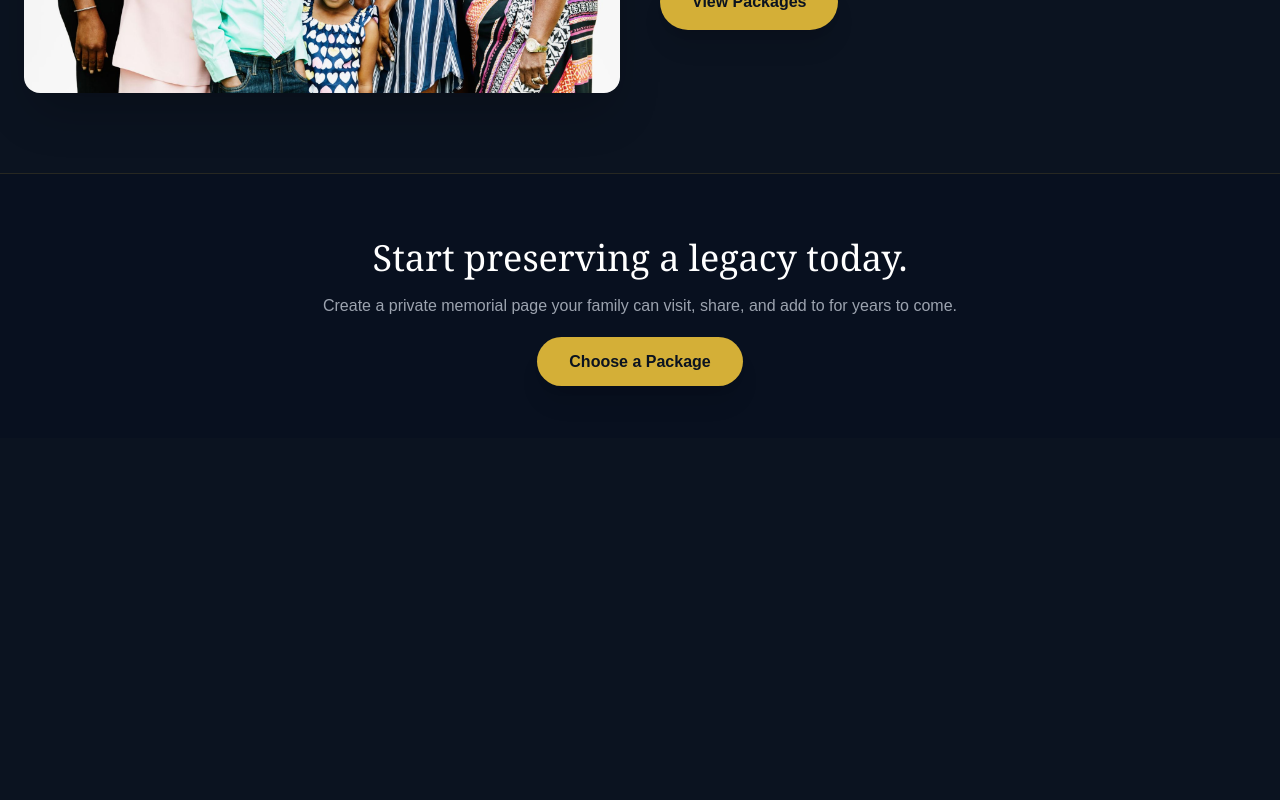
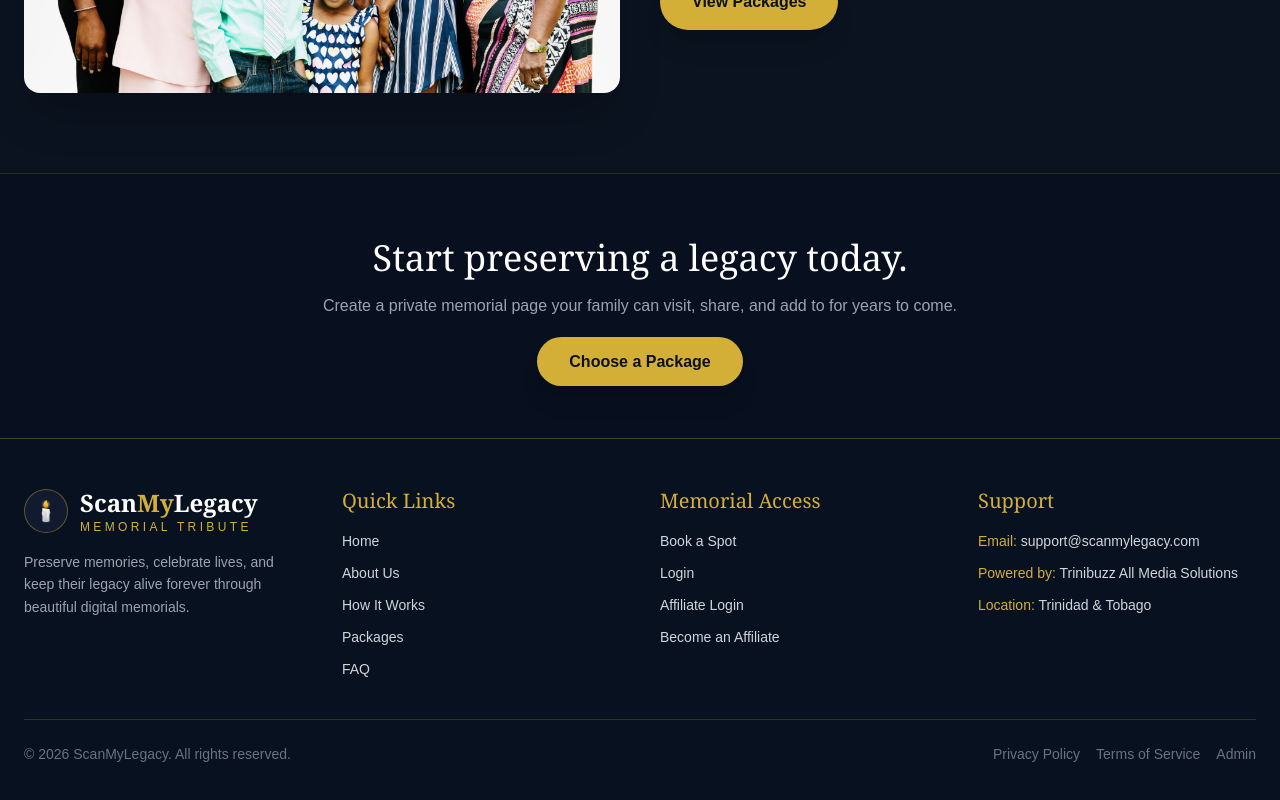
Before and after one commit to trinibuzz/scanmylegacy-app, a Next.js app: page / in a window 1280 px wide. Shown: the part 2578-3378 px from the top of the page. Before the commit the page ends 3016 px from the top, so only its background shows below. Built offline with nearby package versions, Linux system fonts and the light colour scheme.

Commit message:
Add premium site footer

```diff
--- /dev/null
+++ b/app/components/Footer.tsx
@@ -0,0 +1,155 @@
+import Link from "next/link";
+
+export default function Footer() {
+  return (
+    <footer className="border-t border-[#d4af37]/30 bg-[#07111f] text-white">
+      <div className="mx-auto max-w-7xl px-6 py-12">
+        <div className="grid gap-10 md:grid-cols-4">
+          <div>
+            <div className="mb-4 flex items-center gap-3">
+              <div className="flex h-11 w-11 items-center justify-center rounded-full border border-[#d4af37]/40 bg-[#111a2e] text-xl text-[#d4af37]">
+                🕯️
+              </div>
+
+              <div>
+                <h2 className="font-serif text-2xl font-bold">
+                  Scan<span className="text-[#d4af37]">My</span>Legacy
+                </h2>
+
+                <p className="text-xs uppercase tracking-[0.28em] text-[#d4af37]">
+                  Memorial Tribute
+                </p>
+              </div>
+            </div>
+
+            <p className="max-w-sm text-sm leading-relaxed text-gray-400">
+              Preserve memories, celebrate lives, and keep their legacy alive
+              forever through beautiful digital memorials.
+            </p>
+          </div>
+
+          <div>
+            <h3 className="mb-4 font-serif text-xl text-[#d4af37]">
+              Quick Links
+            </h3>
+
+            <div className="grid gap-3 text-sm text-gray-300">
+              <Link href="/" className="transition hover:text-[#d4af37]">
+                Home
+              </Link>
+
+              <Link href="/about" className="transition hover:text-[#d4af37]">
+                About Us
+              </Link>
+
+              <Link
+                href="/how-it-works"
+                className="transition hover:text-[#d4af37]"
+              >
+                How It Works
+              </Link>
+
+              <Link
+                href="/packages"
+                className="transition hover:text-[#d4af37]"
+              >
+                Packages
+              </Link>
+
+              <Link href="/faq" className="transition hover:text-[#d4af37]">
+                FAQ
+              </Link>
+            </div>
+          </div>
+
+          <div>
+            <h3 className="mb-4 font-serif text-xl text-[#d4af37]">
+              Memorial Access
+            </h3>
+
+            <div className="grid gap-3 text-sm text-gray-300">
+              <Link
+                href="/register"
+                className="transition hover:text-[#d4af37]"
+              >
+                Book a Spot
+              </Link>
+
+              <Link href="/login" className="transition hover:text-[#d4af37]">
+                Login
+              </Link>
+
+              <Link
+                href="/affiliate-login"
+                className="transition hover:text-[#d4af37]"
+              >
+                Affiliate Login
+              </Link>
+
+              <Link
+                href="/affiliate-signup"
+                className="transition hover:text-[#d4af37]"
+              >
+                Become an Affiliate
+              </Link>
+            </div>
+          </div>
+
+          <div>
+            <h3 className="mb-4 font-serif text-xl text-[#d4af37]">
+              Support
+            </h3>
+
+            <div className="space-y-3 text-sm text-gray-300">
+              <p>
+                <span className="text-[#d4af37]">Email:</span>{" "}
+                support@scanmylegacy.com
+              </p>
+
+              <p>
+                <span className="text-[#d4af37]">Powered by:</span>{" "}
+                Trinibuzz All Media Solutions
+              </p>
+
+              <p>
+                <span className="text-[#d4af37]">Location:</span> Trinidad &
+                Tobago
+              </p>
+            </div>
+          </div>
+        </div>
+
+        <div className="mt-10 border-t border-[#d4af37]/20 pt-6">
+          <div className="flex flex-col gap-4 text-sm text-gray-500 md:flex-row md:items-center md:justify-between">
+            <p>
+              © {new Date().getFullYear()} ScanMyLegacy. All rights reserved.
+            </p>
+
+            <div className="flex flex-wrap gap-4">
+              <Link
+                href="/privacy-policy"
+                className="transition hover:text-[#d4af37]"
+              >
+                Privacy Policy
+              </Link>
+
+              <Link
+                href="/terms-of-service"
+                className="transition hover:text-[#d4af37]"
+              >
+                Terms of Service
+              </Link>
+
+              <Link
+                href="/admin/login"
+                className="transition hover:text-[#d4af37]"
+              >
+                Admin
+              </Link>
+            </div>
+          </div>
+        </div>
+      </div>
+    </footer>
+  );
+}
--- a/app/layout.tsx
+++ b/app/layout.tsx
@@ -1,6 +1,7 @@
 import type { Metadata } from "next";
 import "./globals.css";
 import LiveChat from "./components/LiveChat";
+import Footer from "./components/Footer";
 
 export const metadata: Metadata = {
   title: "ScanMyLegacy",
@@ -17,6 +18,7 @@ export default function RootLayout({
     <html lang="en">
       <body>
         {children}
+        <Footer />
         <LiveChat />
       </body>
     </html>
```
